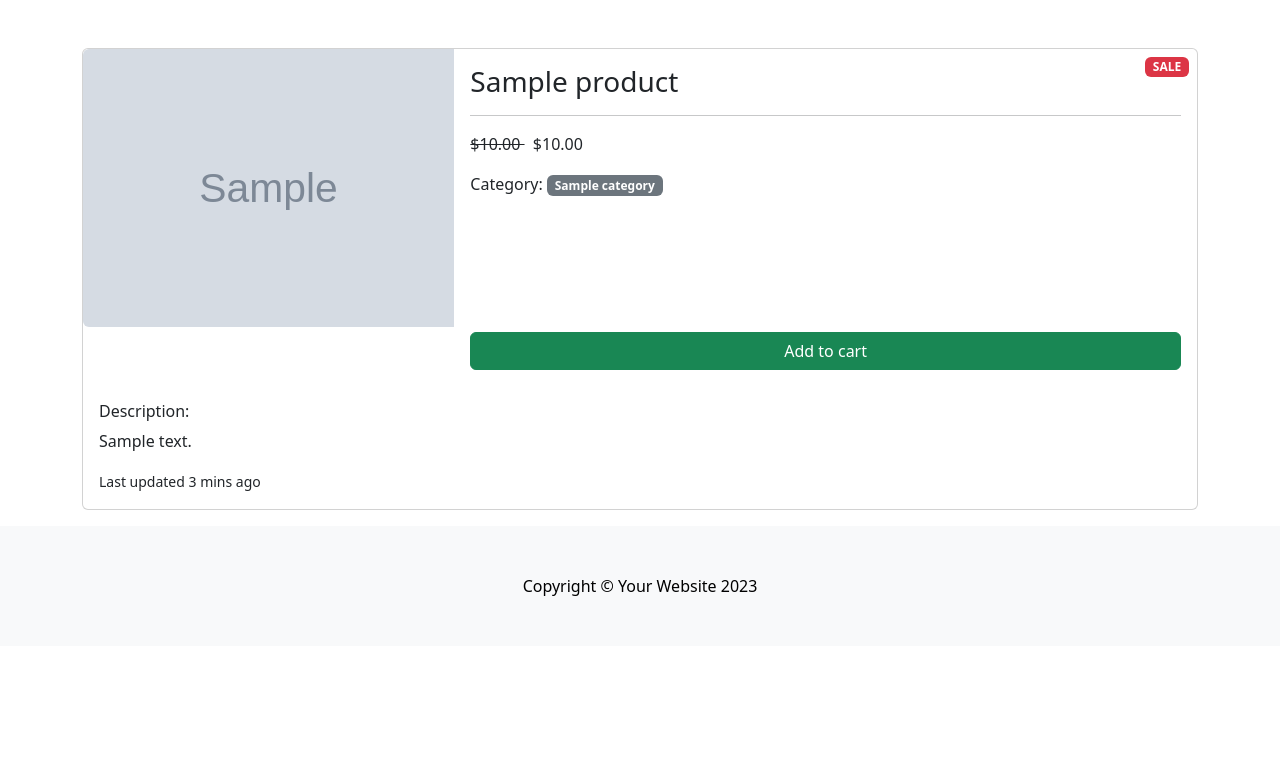
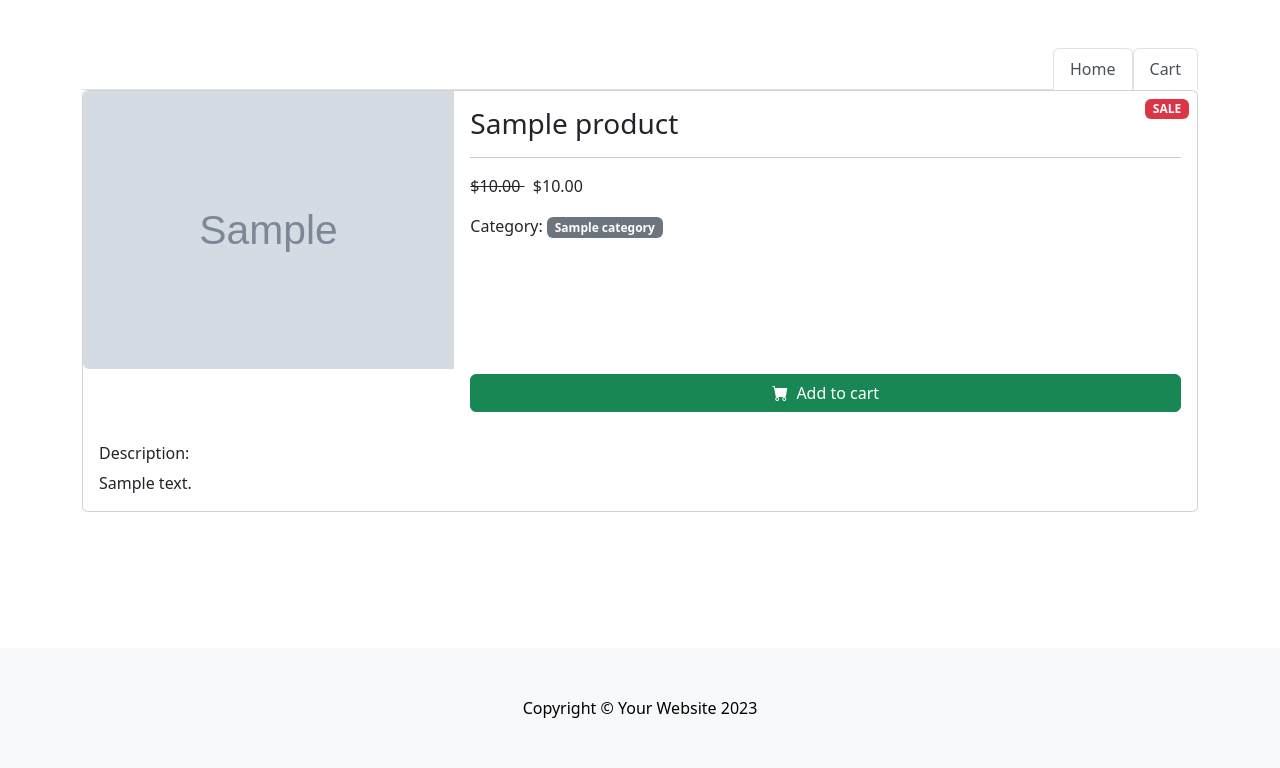
Before and after one commit to julkiea/Django-ecommerce-app, a Django app: page /product/1 in a window 1280 px wide. Shown: the part 56-824 px from the top of the page. Before the commit the page ends 652 px from the top, so only its background shows below. Run offline with Django 5.2, Linux system fonts and the light colour scheme; tables that the repository leaves empty hold one stand-in row (values such as "Sample post"); grey boxes marked "Sample" are stand-in pictures; some libraries are stand-ins or nearby versions.

Commit message:
Add cart icon to button

```diff
--- a/website/templates/product.html
+++ b/website/templates/product.html
@@ -1,6 +1,16 @@
 {% extends 'base.html' %}
 
 {% block content %}
+<ul class="nav nav-tabs">
+    <li class="nav-item ms-auto">
+      <a class="nav-link active" aria-current="page" href="{% url 'home' %}">Home</a>
+    </li>
+    <li class="nav-item">
+      <a class="nav-link active" aria-current="page" href="#">Cart</a>
+    </li>
+</ul>
+
+
 {% if product.is_on_sale %}
 <div class="card mb-3" style="max-width: 1500px;">
     <div class="row g-0">
@@ -27,7 +37,11 @@
                 <br>
 
                 <div class="d-grid gap-2">
-                    <button class="btn btn-success" type="button">Add to cart</button>
+                    <button class="btn btn-success" type="button">
+                        <i class="bi-cart-fill me-1">
+                        </i>
+                        Add to cart
+                    </button>
                 </div>
             </div>
         </div>
@@ -36,11 +50,12 @@
 
                 <h6 class="card-title">Description: </h6>
                 <p class="card-text">{{ product.description }}</p>
-                <p class="card-text"><small class="text-body-secondary">Last updated 3 mins ago</small></p>
+
             </div>
         </div>
     </div>
 </div>
+
 
   {% else %}
   <div class="card mb-3" style="max-width: 1500px;">
@@ -60,7 +75,11 @@
           <br>
           <br>
           <div class="d-grid gap-2">
-            <button class="btn btn-success" type="button">Add to cart</button>
+            <button class="btn btn-success" type="button">
+                <i class="bi-cart-fill me-1">
+                </i>
+                Add to cart
+            </button>
             </div>
         </div>
     </div>
@@ -71,11 +90,18 @@
 
                     <h6 class="card-title">Description: </h6>
                     <p class="card-text">{{ product.description }}</p>
-                    <p class="card-text"><small class="text-body-secondary">Last updated 3 mins ago</small></p>
+
                 </div>
             </div>
 
   </div>
   {% endif %}
 
+  <br>
+  <br>
+  <br>
+  <br>
+  <br>
+
+
 {% endblock %}
```
